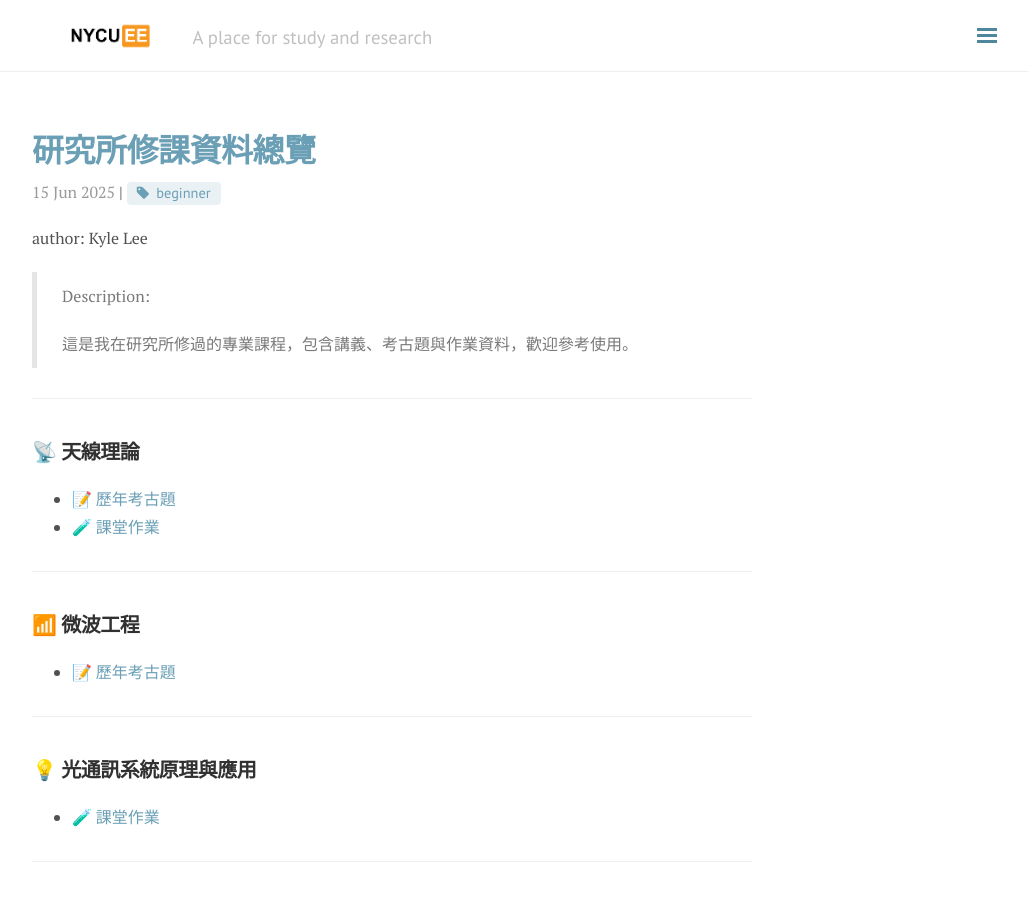
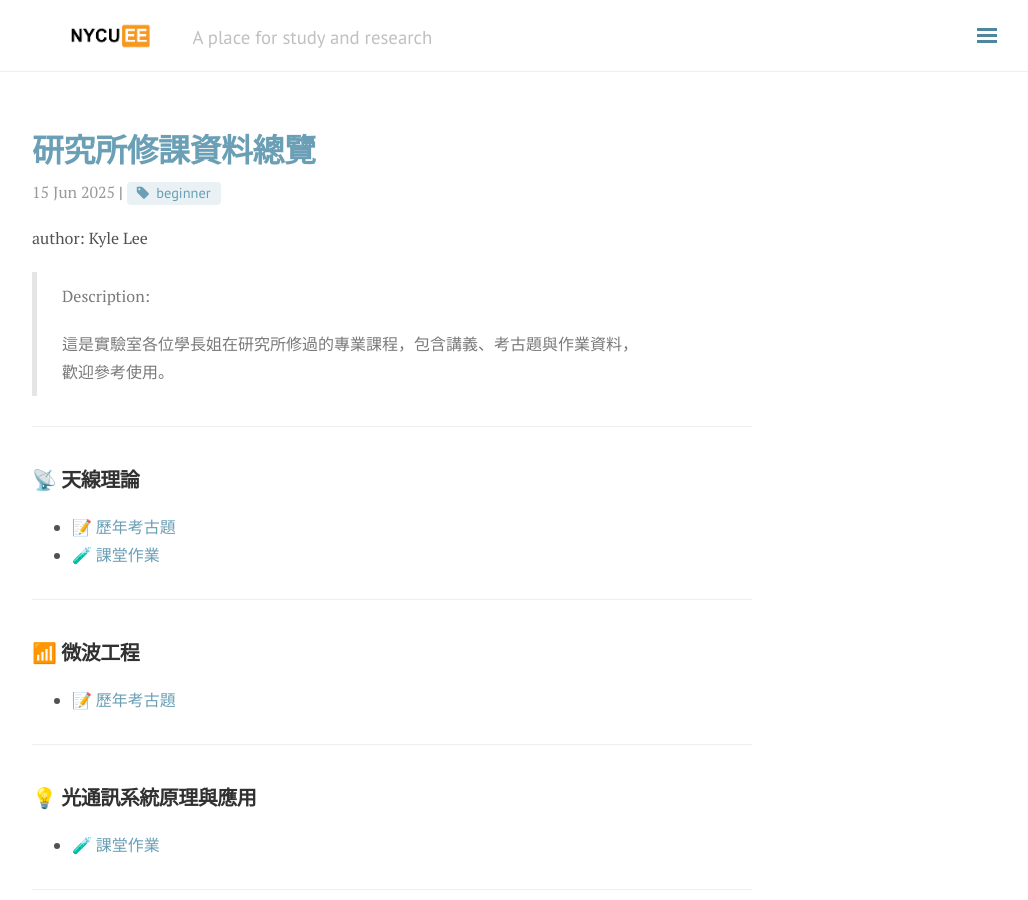
Before and after one commit to phasedarray917/phasedarray917.github.io, a Jekyll site: the page built from _posts/2025-06-15-study-resources.md, in a window 1280 px wide and 900 px high. Shown: the whole window, without its empty margins (248-1276 px from the left). Built offline with Jekyll 4.4.1, drawn with Linux system fonts in a browser that asks for light colours; nearby versions of some CDN libraries; comment, search, counter and statistics services are not loaded.

Commit message:
Update 2025-06-15-study-resources.md

```diff
--- a/_posts/2025-06-15-study-resources.md
+++ b/_posts/2025-06-15-study-resources.md
@@ -9,7 +9,7 @@ author: Kyle Lee
 
 > Description:
 >
->這是我在研究所修過的專業課程，包含講義、考古題與作業資料，歡迎參考使用。
+>這是實驗室各位學長姐在研究所修過的專業課程，包含講義、考古題與作業資料，歡迎參考使用。
 >
 
 <!-- more -->
```
